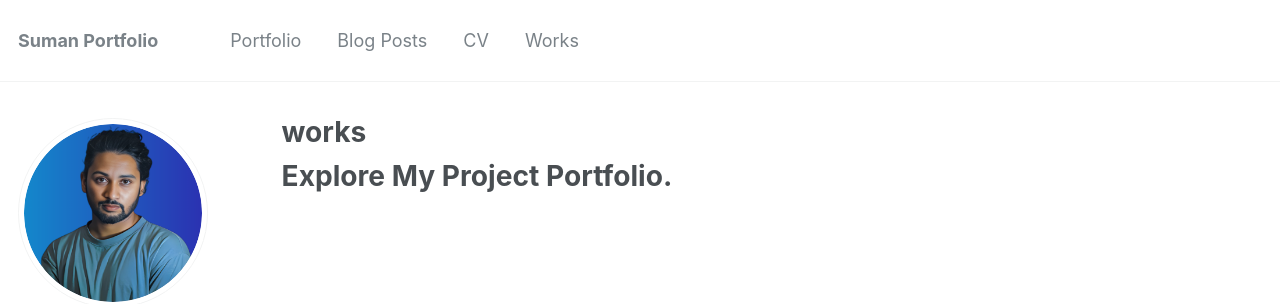
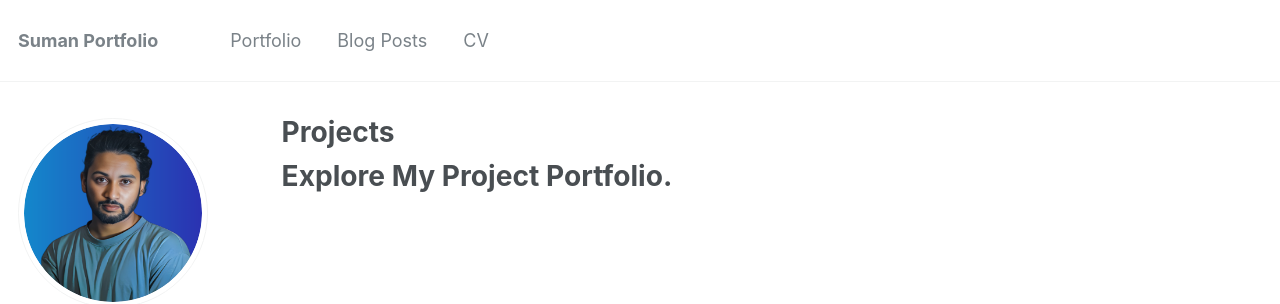
Before and after one commit to thesuman74/portfolio, a Jekyll site: the page built from _pages/works.md, in a window 1280 px wide and 900 px high. Shown: the top 304 px of the window. Built offline with Jekyll 4.4.1, drawn with Linux system fonts in a browser that asks for light colours; some web fonts are replaced.

Commit message:
navigation updated

```diff
--- a/_data/navigation.yml
+++ b/_data/navigation.yml
@@ -10,7 +10,7 @@ main:
   #   url: /teaching/
 
   - title: "Portfolio"
-    url: /portfolio/
+    url: /projects/
 
   - title: "Blog Posts"
     url: /year-archive/
@@ -18,8 +18,8 @@ main:
   - title: "CV"
     url: /cv/
 
-  - title: "Works"
-    url: /works/
+  # - title: "Works"
+  #   url: /works/
 
   # - title: "Guide"
   #   url: /markdown/
--- a/_pages/works.md
+++ b/_pages/works.md
@@ -1,7 +1,7 @@
 ---
 layout: archive
-title: "works"
-permalink: /works/
+title: "Projects"
+permalink: /projects/
 author_profile: true
 redirect_from:
   - /resume
```
